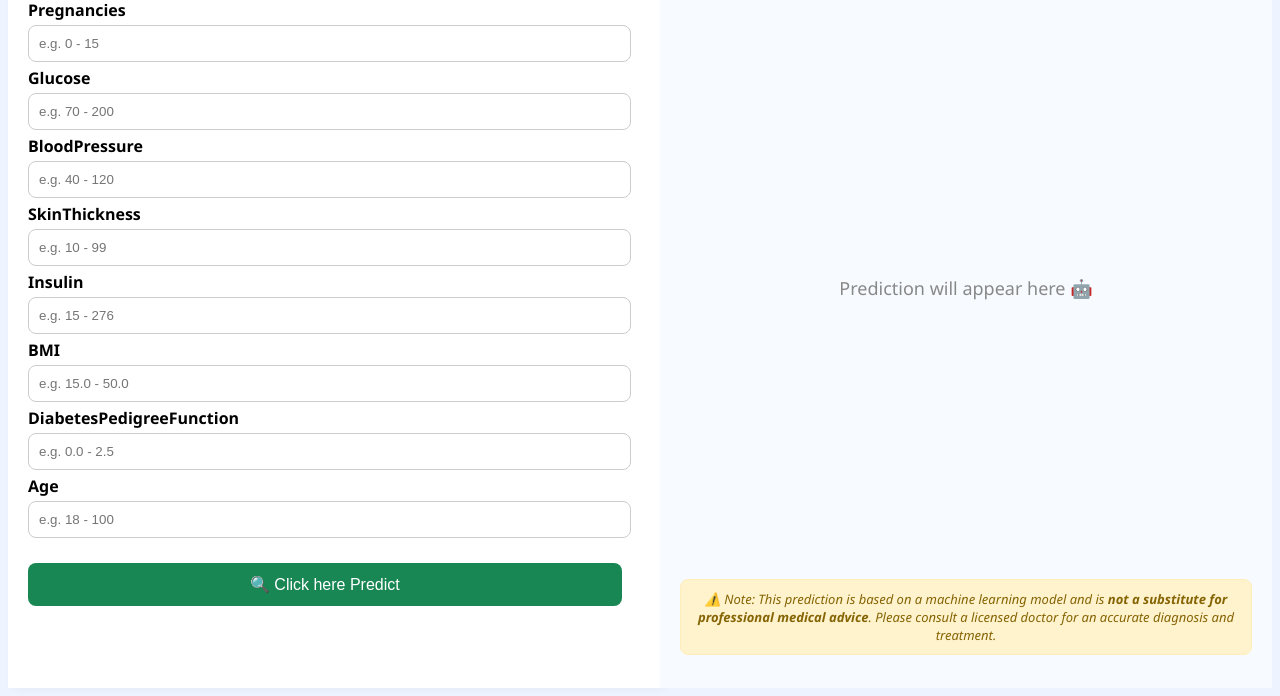
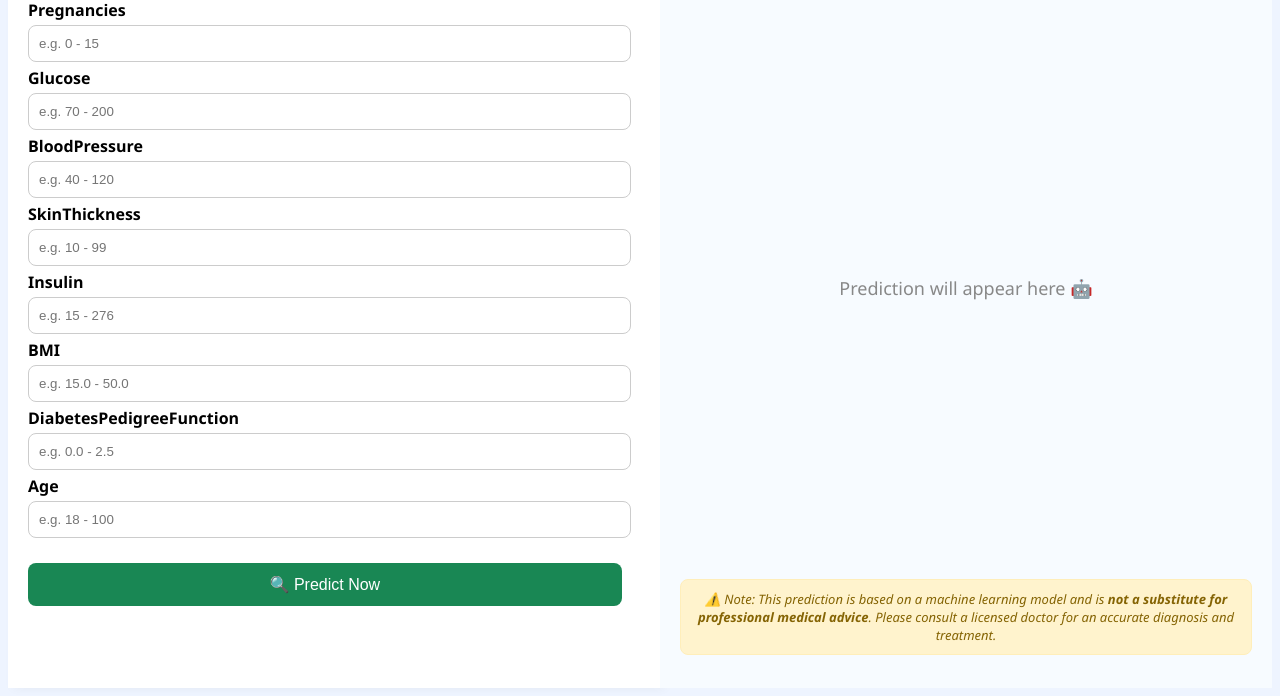
Before and after one commit to Avinash-prajapat/Diabetes-Predictor-WebApp, a Flask app: page / in a window 1280 px wide. Shown: the part 120-816 px from the top of the page. Run offline with Flask 3, Linux system fonts and the light colour scheme; parts of the project's set-up code (start-up, migrations or seed data) failed here and were passed over.

Commit message:
Update index.html

```diff
--- a/templates/index.html
+++ b/templates/index.html
@@ -52,7 +52,7 @@
                     <input type="number" name="Age" placeholder="e.g. 18 - 100" required>
                 </div>
 
-                <button type="submit">🔍 Click here Predict</button>
+                <button type="submit">🔍 Predict Now</button>
             </form>
 
         </div>
```
